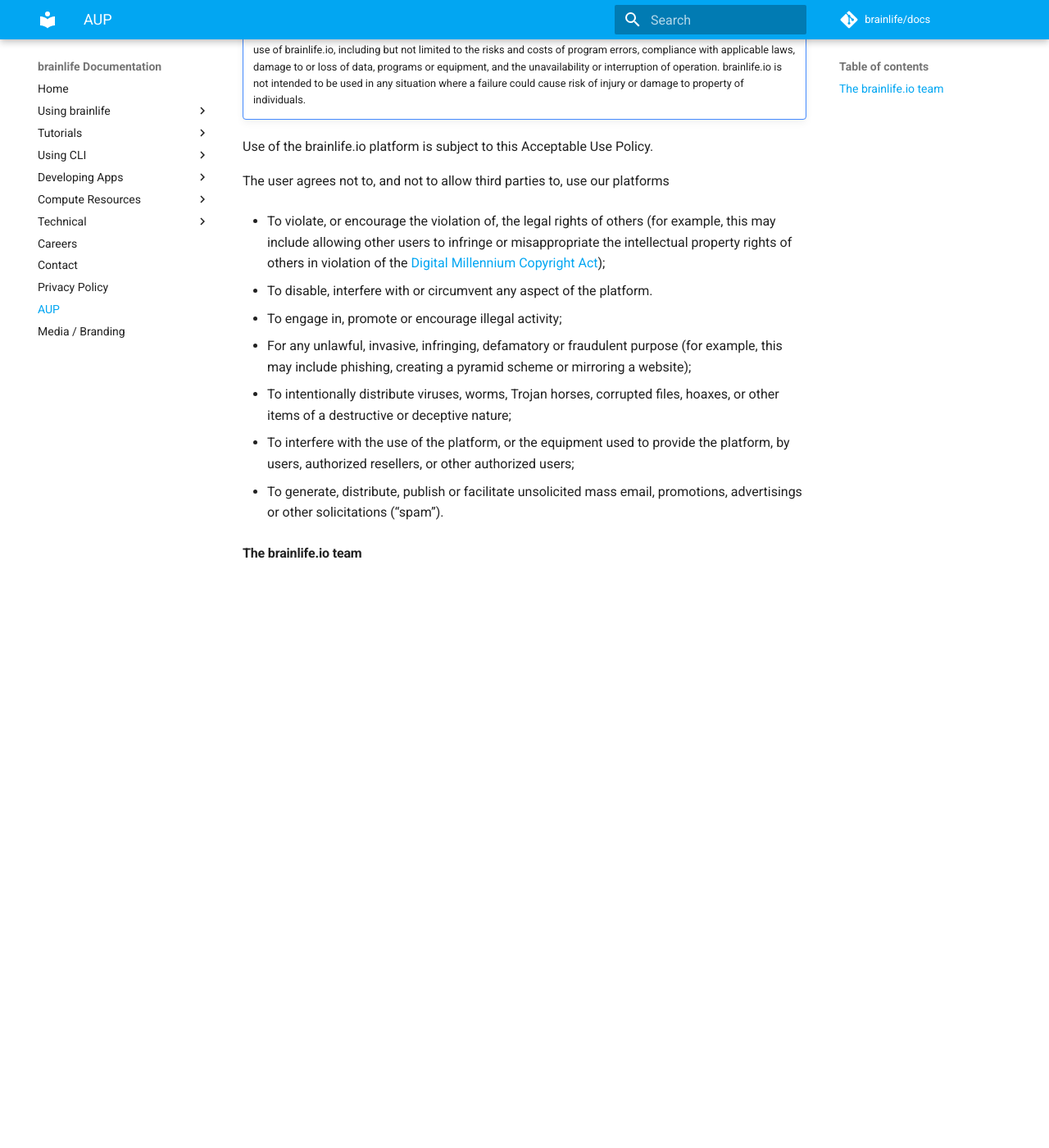
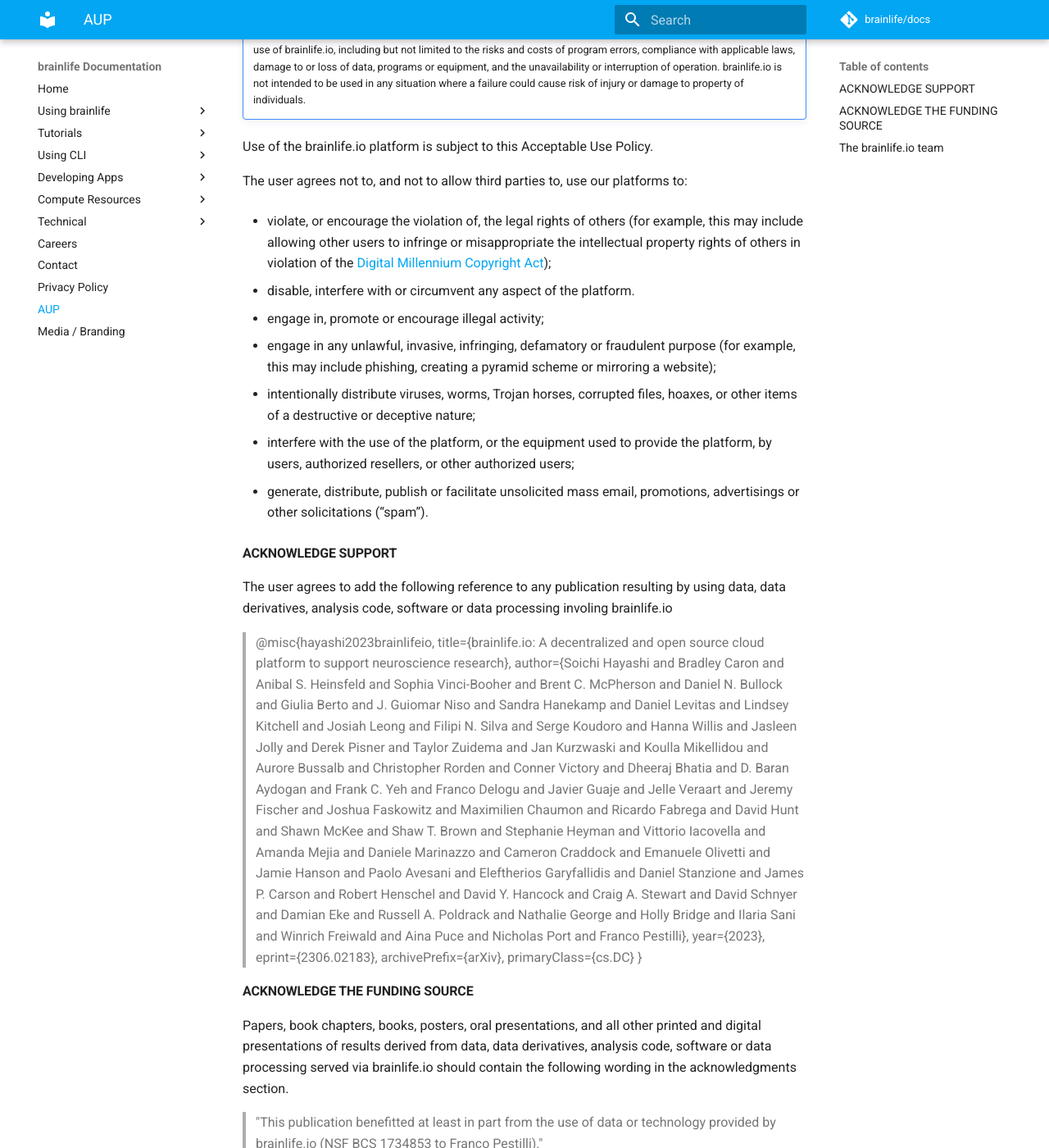
Before and after one commit to brainlife/docs, an MkDocs documentation site: the page built from docs/aup.md, in a window 1280 px wide and 1400 px high, scrolled down 450 px. Shown: the whole window at 82% size. Built offline with MkDocs 1.6.1 and Material for MkDocs 9.7.7, drawn with Linux system fonts in a browser that asks for light colours; comment, search, counter and statistics services are not loaded; before the commit the page ends 1161 px from its top, so only the background shows below that.

Commit message:
Update aup.md
Added request for aACKNOWLEDGEMENT of support and publication

```diff
--- a/docs/aup.md
+++ b/docs/aup.md
@@ -14,20 +14,40 @@
 
 Use of the brainlife.io platform is subject to this Acceptable Use Policy.
 
-The user agrees not to, and not to allow third parties to, use our platforms
+The user agrees not to, and not to allow third parties to, use our platforms to:
 
-* To violate, or encourage the violation of, the legal rights of others (for example, this may include allowing other users to infringe or misappropriate the intellectual property rights of others in violation of the [Digital Millennium Copyright Act](https://www.copyright.gov/legislation/dmca.pdf){target=_blank});
+* violate, or encourage the violation of, the legal rights of others (for example, this may include allowing other users to infringe or misappropriate the intellectual property rights of others in violation of the [Digital Millennium Copyright Act](https://www.copyright.gov/legislation/dmca.pdf){target=_blank});
 
-* To disable, interfere with or circumvent any aspect of the platform.
+* disable, interfere with or circumvent any aspect of the platform.
 
-* To engage in, promote or encourage illegal activity;
+* engage in, promote or encourage illegal activity;
 
-* For any unlawful, invasive, infringing, defamatory or fraudulent purpose (for example, this may include phishing, creating a pyramid scheme or mirroring a website);
+* engage in any unlawful, invasive, infringing, defamatory or fraudulent purpose (for example, this may include phishing, creating a pyramid scheme or mirroring a website);
 
-* To intentionally distribute viruses, worms, Trojan horses, corrupted files, hoaxes, or other items of a destructive or deceptive nature;
+* intentionally distribute viruses, worms, Trojan horses, corrupted files, hoaxes, or other items of a destructive or deceptive nature;
 
-* To interfere with the use of the platform, or the equipment used to provide the platform, by users, authorized resellers, or other authorized users;
+* interfere with the use of the platform, or the equipment used to provide the platform, by users, authorized resellers, or other authorized users;
 
-* To generate, distribute, publish or facilitate unsolicited mass email, promotions, advertisings or other solicitations (“spam”).
+* generate, distribute, publish or facilitate unsolicited mass email, promotions, advertisings or other solicitations (“spam”).
+
+#### ACKNOWLEDGE SUPPORT
+
+The user agrees to add the following reference to any publication resulting by using data, data derivatives, analysis code, software or data processing involing brainlife.io
+
+> @misc{hayashi2023brainlifeio,
+       title={brainlife.io: A decentralized and open source cloud platform to support neuroscience research},
+       author={Soichi Hayashi and Bradley Caron and Anibal S. Heinsfeld and Sophia Vinci-Booher and Brent C. McPherson and Daniel N. Bullock and Giulia Berto and J. Guiomar Niso and Sandra Hanekamp and Daniel Levitas and Lindsey Kitchell and Josiah Leong and Filipi N. Silva and Serge Koudoro and Hanna Willis and Jasleen Jolly and Derek Pisner and Taylor Zuidema and Jan Kurzwaski and Koulla Mikellidou and Aurore Bussalb and Christopher Rorden and Conner Victory and Dheeraj Bhatia and D. Baran Aydogan and Frank C. Yeh and Franco Delogu and Javier Guaje and Jelle Veraart and Jeremy Fischer and Joshua Faskowitz and Maximilien Chaumon and Ricardo Fabrega and David Hunt and Shawn McKee and Shaw T. Brown and Stephanie Heyman and Vittorio Iacovella and Amanda Mejia and Daniele Marinazzo and Cameron Craddock and Emanuele Olivetti and Jamie Hanson and Paolo Avesani and Eleftherios Garyfallidis and Daniel Stanzione and James P. Carson and Robert Henschel and David Y. Hancock and Craig A. Stewart and David Schnyer and Damian Eke and Russell A. Poldrack and Nathalie George and Holly Bridge and Ilaria Sani and Winrich Freiwald and Aina Puce and Nicholas Port and Franco Pestilli},
+       year={2023},
+       eprint={2306.02183},
+       archivePrefix={arXiv},
+       primaryClass={cs.DC}
+ }
+
+#### ACKNOWLEDGE THE FUNDING SOURCE
+
+Papers, book chapters, books, posters, oral presentations, and all other printed and digital presentations of results derived from data, data derivatives, analysis code, software or data processing served via brainlife.io should contain the following wording in the acknowledgments section.
+
+> "This publication benefitted at least in part from the use of data or technology provided by brainlife.io (NSF BCS 1734853 to Franco Pestilli)."
+
 
 #### The brainlife.io team
```
